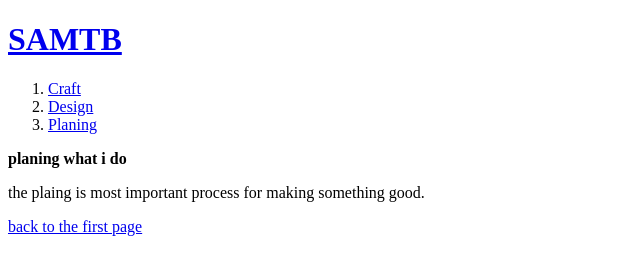
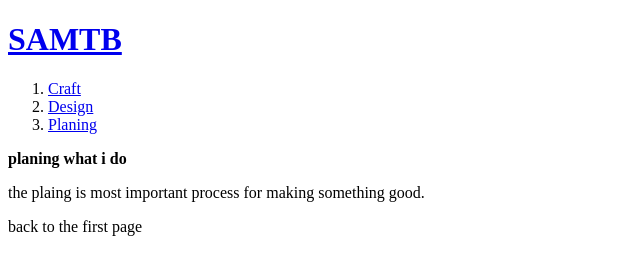
Before and after one commit to jsy5656/samtb-web, a plain HTML site: page planing.html in a window 1280 px wide. Shown: the whole page, without its empty margins (0-640 px from the left). Drawn offline with Linux system fonts and the light colour scheme.

Commit message:
Update planing.html

```diff
--- a/planing.html
+++ b/planing.html
@@ -16,4 +16,4 @@
 <p> the plaing is most important process for making something good.</p>
 </body>
 </html>
-<p><a href="1.html">back to the first page</a></p>
+<p><a href"index.html">back to the first page</a></p>
```
